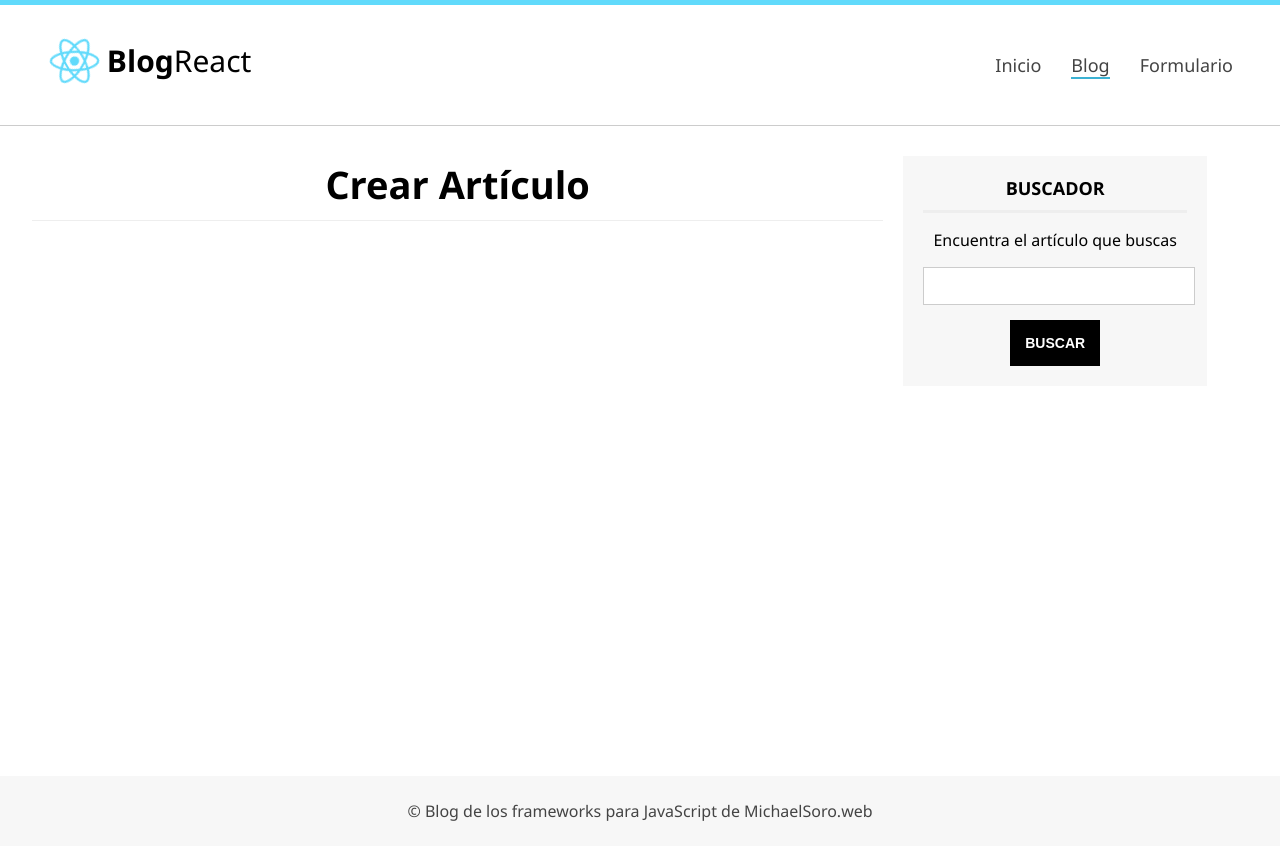
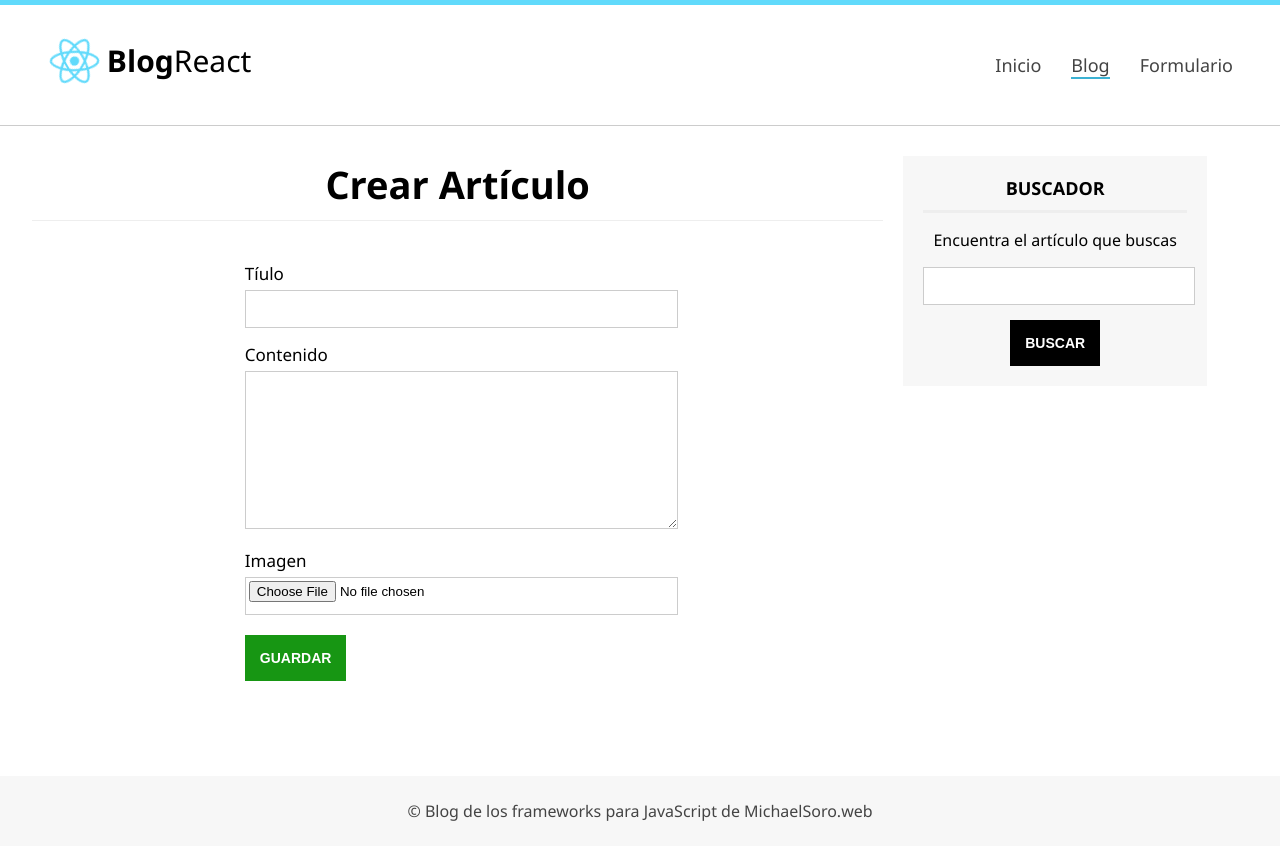
Before and after one commit to MaikolSoro/Blog-React, a React (Create React App) app in the folder blogreact/: page /blog/crear in a window 1280 px wide. Built offline with nearby package versions, Linux system fonts and the light colour scheme.

Commit message:
Recojo los datos del formulario de crear

```diff
--- a/blogreact/src/assets/css/styles.css
+++ b/blogreact/src/assets/css/styles.css
@@ -221,6 +221,7 @@ body {
     font-size: 17px;
 }
 input[type="text"],
+input[type="file"],
 textarea{
     width: 100%;
     min-height: 30px;
@@ -230,6 +231,9 @@ textarea{
     transition: 300ms all;
 }
 
+input[type="submit"]{
+    margin-top: 15px;
+}
 input[type="text"]:focus,
 textarea:focus{
     box-shadow: 0px 0px 5px #eee inset;
--- a/blogreact/src/components/CrearArticle.js
+++ b/blogreact/src/components/CrearArticle.js
@@ -6,11 +6,53 @@ import Sidebar from "./Sidebar";
 
 // validacion de los formularios y alertas
 class CrearArticle extends Component {
+
+    titleRef = React.createRef();
+    contentRef = React.createRef();
+
+    state = {
+        user: {},
+        status:null
+      };
+
+      changeState= ()=>{
+         this.setState({
+            article:{
+                title: this.titleRef.current.value,
+                content: this.contentRef.current.value
+            }
+         });
+      }
+    saveArticle = e =>{
+      e.preventDefault();
+
+      // Rellenar  state con el formulario
+      this.changeState();
+    }
+
   render() {
     return (
       <div className="center">
         <section id="content">
           <h2 className= "subheader">Crear Artículo</h2>
+          <form  className="mid-form" onSubmit={this.saveArticle}>
+
+          <div className="form-group">
+          <label htmlFor="title">Tíulo</label>
+          <input type="text" name="title"  ref={this.titleRef} onChange={this.ChangeState}/>
+          </div>
+
+          <div className="form-group">
+          <label htmlFor="content">Contenido</label>
+          <textarea name="content" ref={this.contentRef} onChange={this.ChangeState}></textarea>
+          </div>
+
+          <div className="form-group">
+          <label htmlFor="File0">Imagen</label>
+          <input type="file" name="file0"></input>
+          </div>
+            <input type="submit" value ="Guardar" className="btn btn-success"/>
+          </form>
         </section>
         <Sidebar/>
       </div>
```
